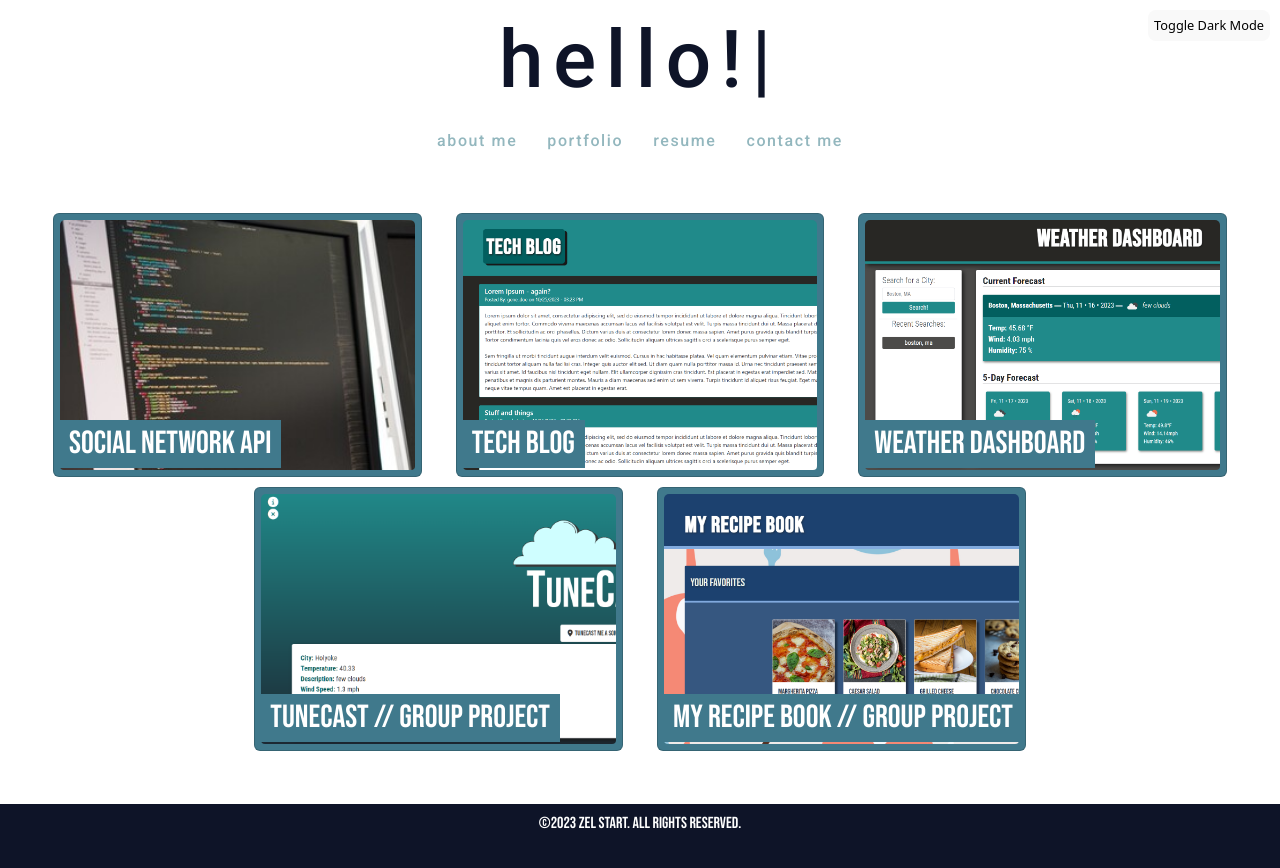
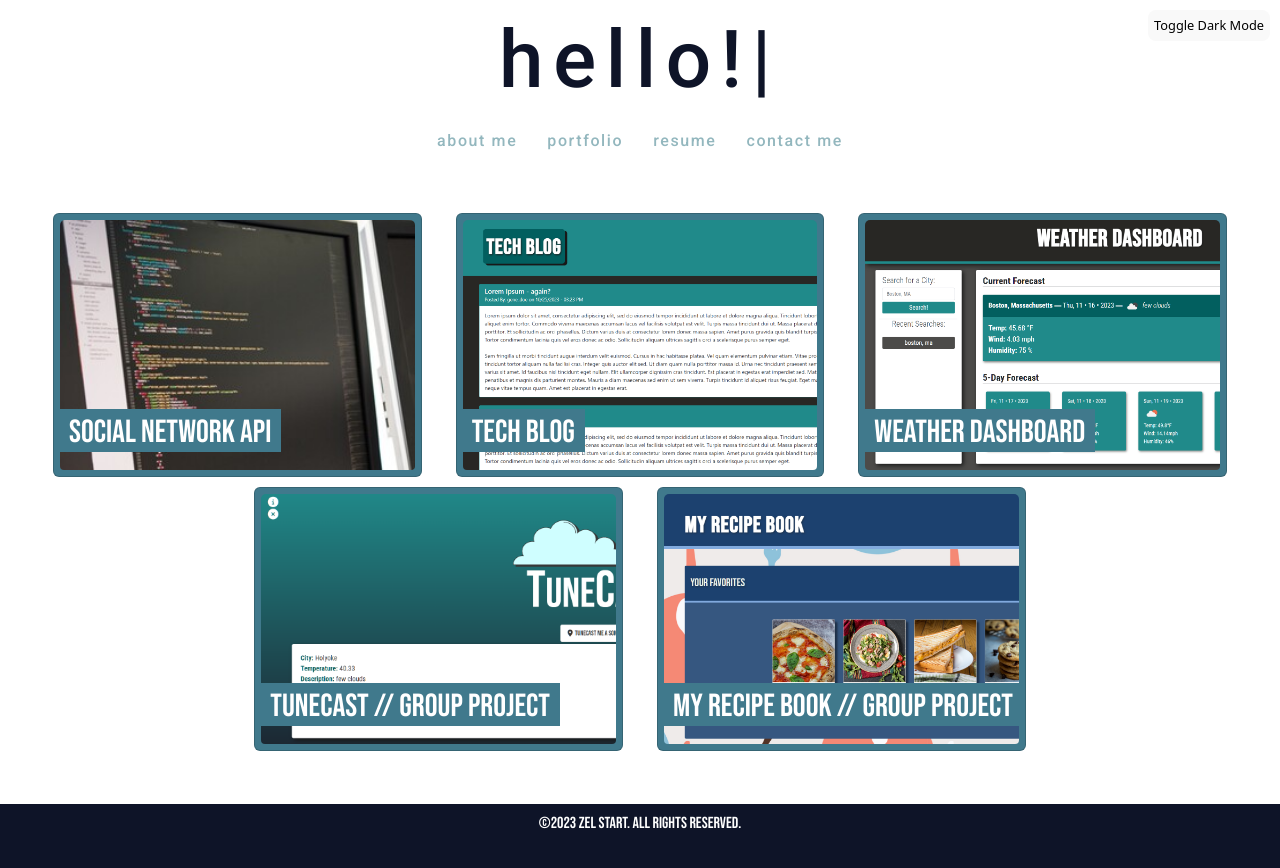
Before and after one commit to zelstart/react-portfolio, a React (Vite) app in the folder react-portfolio/: page /portfolio in a window 1280 px wide. Shown: the top 868 px of the page. Built offline with nearby package versions, Linux system fonts and the light colour scheme.

Commit message:
changed title style

```diff
--- a/react-portfolio/src/components/pages/Portfolio/Portfolio.css
+++ b/react-portfolio/src/components/pages/Portfolio/Portfolio.css
@@ -71,14 +71,14 @@
 /* typography */
 .project-title {
     position: absolute;
-    bottom: 0;
+    bottom: 5;
     left: 0;
     transition: all 1s ease;
     font-family: 'Bebas Neue', sans-serif;
     font-size: 2rem !important;
     color: white !important;
     background: var(--accent1);
-    padding: 5px 10px 5px 15px;
+    padding: 5px 10px 0px 15px;
 }
 
 .project-description {
```
